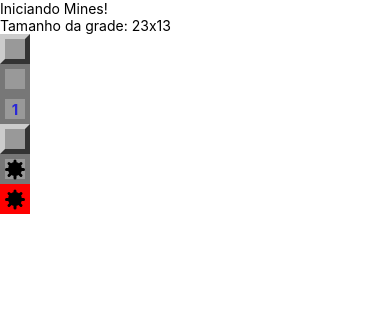
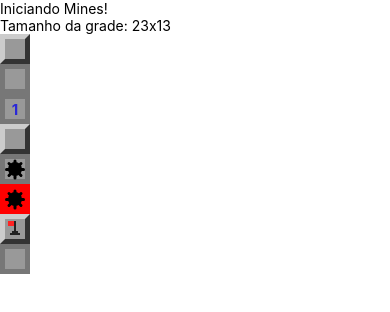
Before and after one commit to zhydani/campo-minado-react-native, a React Native app: screen / in a window 390 px wide. Shown: the top 312 px of the page. Built offline with nearby package versions, Linux system fonts and the light colour scheme.

Commit message:
bandeirinha adicionada

```diff
--- a/App.js
+++ b/App.js
@@ -23,6 +23,8 @@
         <Field mined />
         <Field mined opened />
         <Field mined opened exploded />
+        <Field flagged />
+        <Field flagged opened />
       </SafeAreaView>
     );
   }
--- a/src/components/Field.js
+++ b/src/components/Field.js
@@ -2,15 +2,17 @@
 import { View, StyleSheet, Text } from 'react-native';
 import params from '../params';
 import Mine from './Mine'
+import Flag from './Flag'
 
 const Field = props => {
 
-    const { mined, opened, nearMines, exploded } = props
+    const { mined, opened, nearMines, exploded, flagged } = props
 
     const styleField = [styles.field]
     if (opened) styleField.push(styles.opened)
     if (exploded) styleField.push(styles.exploded)
-    if (styleField.length === 1) styleField.push(styles.regular)
+    if (flagged) styleField.push(styles.flagged)
+    if (!opened && !exploded) styleField.push(styles.regular)
 
     let color = null
     if (nearMines > 0) {
@@ -30,6 +32,7 @@
             </Text> : false
             }
             {mined && opened ? <Mine /> : false}
+            {flagged && !opened ? <Flag /> : false}
         </View>
     )
 };
--- /dev/null
+++ b/src/components/Flag.js
@@ -0,0 +1,51 @@
+import React from 'react';
+import { View, StyleSheet } from 'react-native';
+
+const Flag = props => {
+    return (
+        <View style={styles.container}>
+            <View style={styles.flagpole}></View>
+            <View style={styles.flag}></View>
+            <View style={styles.base1}></View>
+            <View style={styles.base2}></View>
+        </View>
+    );
+}
+
+const styles =  StyleSheet.create({
+    container: {
+        marginTop: 2
+    },
+    flagpole: {
+        position: 'absolute',
+        height: 14,
+        width: 2,
+        backgroundColor: '#222',
+        marginLeft: 9
+    },
+    flag: {
+        position: 'absolute',
+        height: 5,
+        width: 6,
+        backgroundColor: '#F22',
+        marginLeft: 3
+    },
+    base1: {
+        position: 'absolute',
+        height: 2,
+        width: 6,
+        backgroundColor: '#222',
+        marginLeft: 7,
+        marginTop: 10
+    },
+    base2: {
+        position: 'absolute',
+        height: 2,
+        width: 10,
+        backgroundColor: '#222',
+        marginLeft: 5,
+        marginTop: 12
+    }
+});
+
+export default Flag;
```
